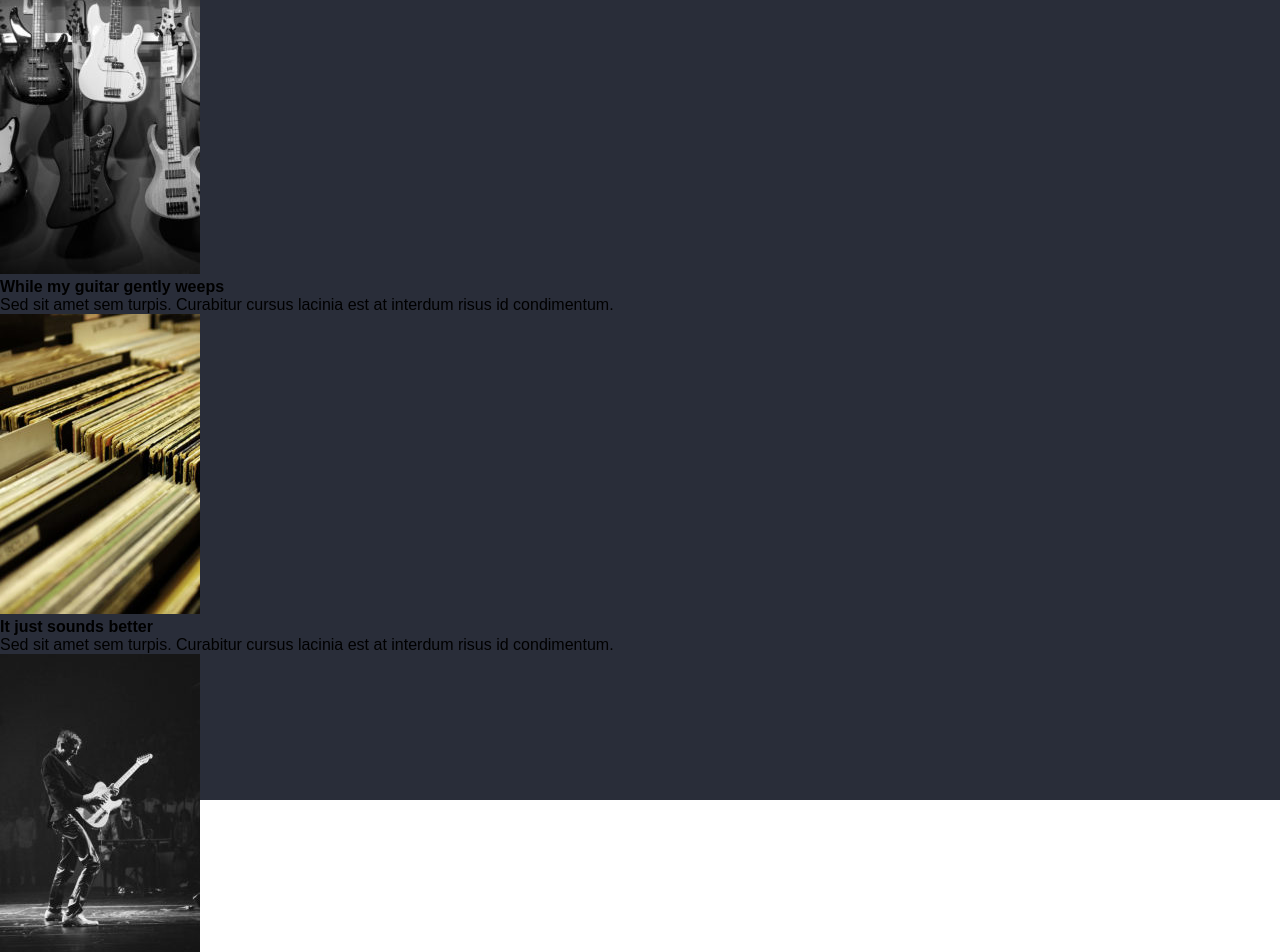
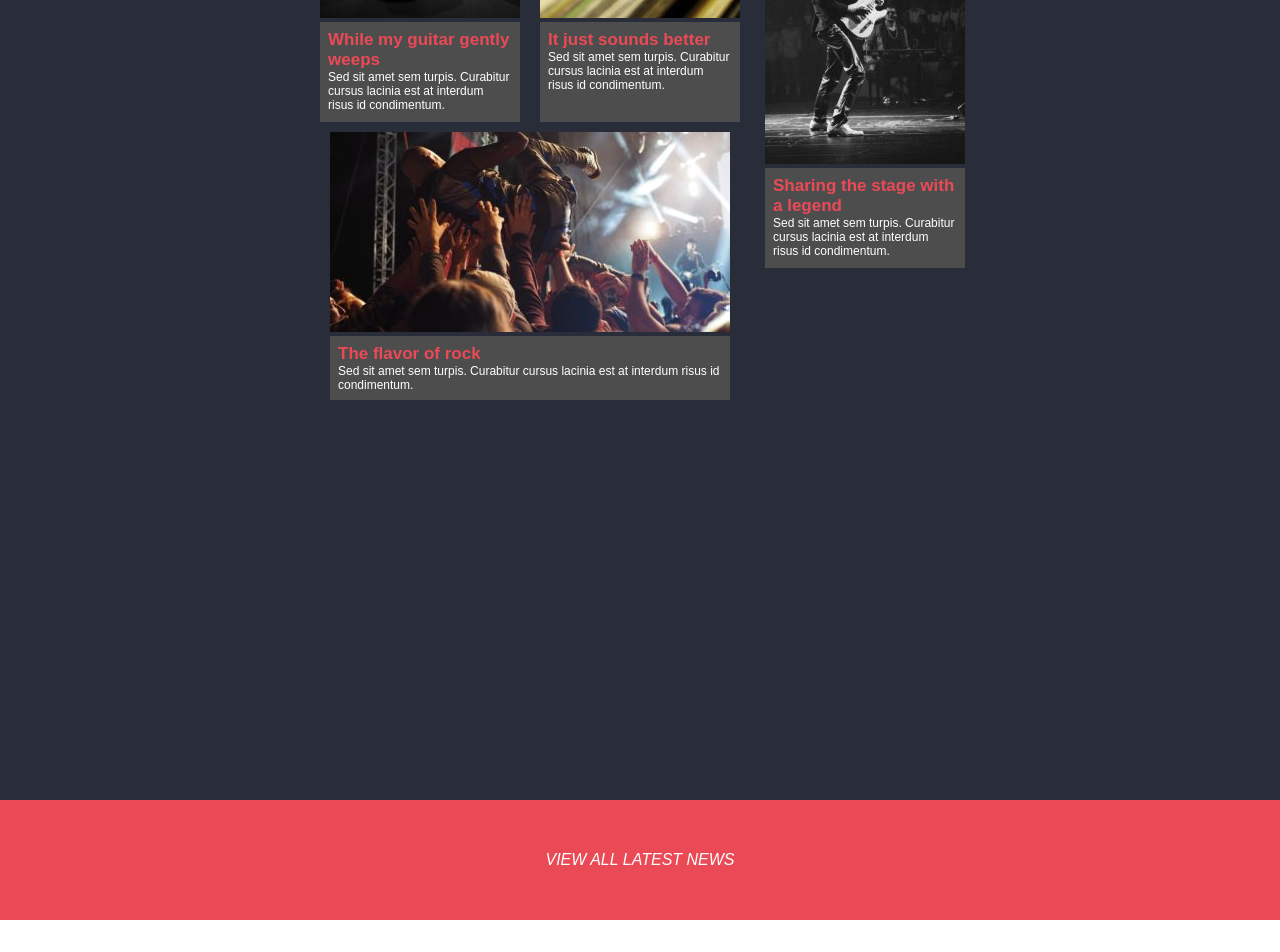
Before and after one commit to SteMorgia/proj-html-vuejs, a Vue app: page / in a window 1280 px wide. Shown: the part 1840-2792 px from the top of the page. After the commit the page ends 2760 px from the top, so only its background shows below. Built offline with nearby package versions, Linux system fonts and the light colour scheme.

Commit message:
add: sezione cards implementata

```diff
--- a/package.json
+++ b/package.json
@@ -9,6 +9,7 @@
   },
   "dependencies": {
     "@fortawesome/fontawesome-free": "^6.2.0",
+    "bootstrap": "^5.2.0",
     "core-js": "^3.8.3",
     "vue": "^2.6.14"
   },
--- a/src/App.vue
+++ b/src/App.vue
@@ -28,6 +28,7 @@ export default {
 
 <style lang="scss">
   @import '~@fortawesome/fontawesome-free/css/all.css';
+
   * {
     margin: 0;
     padding: 0;
--- a/src/components/BandNews.vue
+++ b/src/components/BandNews.vue
@@ -1,28 +1,45 @@
 <template>
     <div class="container">
-        <div class="cardContainer">
-            <SingleCard v-for="(card, index) in cards" :key="index" :imageSrc="card.src" :titolo="card.titolo" :paragrafo="card.paragrafo" />
+        <div class="cardContainerLeft">
+            <SingleCardOrizzontale :imageSrc="cardsOrizzontali[0].src" :titolo="cardsOrizzontali[0].titolo" :paragrafo="cardsOrizzontali[0].paragrafo" />
+            <SingleCardVerticale :imageSrc="cardsVerticali[1].src" :titolo="cardsVerticali[1].titolo" :paragrafo="cardsVerticali[1].paragrafo" />
+            <SingleCardVerticale :imageSrc="cardsVerticali[2].src" :titolo="cardsVerticali[2].titolo" :paragrafo="cardsVerticali[2].paragrafo" />
+            <SingleCardOrizzontale :imageSrc="cardsOrizzontali[1].src" :titolo="cardsOrizzontali[1].titolo" :paragrafo="cardsOrizzontali[1].paragrafo" />
+
+        </div>
+        <div class="containerRight">
+            <SingleCardVerticale :imageSrc="cardsVerticali[0].src" :titolo="cardsVerticali[0].titolo" :paragrafo="cardsVerticali[0].paragrafo" />
+            <SingleCardVerticale :imageSrc="cardsVerticali[3].src" :titolo="cardsVerticali[3].titolo" :paragrafo="cardsVerticali[3].paragrafo" />
+
         </div>
     </div>
 </template>
 
 <script>
-
-    import SingleCard from './SingleCard.vue'
+    import SingleCardVerticale from './SingleCardVerticale.vue';
+    import SingleCardOrizzontale from './SingleCardOrizzontale.vue'
     export default {
         name:'BandNews',
         components: {
-            SingleCard,
-
+            SingleCardOrizzontale,
+            SingleCardVerticale
         },
         data() {
             return {
-                cards: [
+                cardsOrizzontali: [
                     {
                         src: "images/blog_music_techo-400x200.jpg",
                         titolo: "Technology and music",
                         paragrafo: "Sed sit amet sem turpis. Curabitur cursus lacinia est at interdum risus id condimentum."
                     },
+
+                    {
+                        src: "images/blog_flavor_rock-400x200.jpg",
+                        titolo: "The flavor of rock",
+                        paragrafo: "Sed sit amet sem turpis. Curabitur cursus lacinia est at interdum risus id condimentum."
+                    },
+                ],
+                cardsVerticali: [
                     {
                         src: "images/blog-post1-200x300.jpg",
                         titolo: "Taking it back to the old school",
@@ -43,11 +60,6 @@
                         titolo: "Sharing the stage with a legend",
                         paragrafo: "Sed sit amet sem turpis. Curabitur cursus lacinia est at interdum risus id condimentum."
                     },
-                    {
-                        src: "images/blog_flavor_rock-400x200.jpg",
-                        titolo: "The flavor of rock",
-                        paragrafo: "Sed sit amet sem turpis. Curabitur cursus lacinia est at interdum risus id condimentum."
-                    },
                 ]
             }
         }
@@ -56,10 +68,24 @@
 </script>
 
 <style scoped lang="scss">
-    .cardContainer {
+.container {
+    width: 100%;
+    display: flex;
+}
+
+    .cardContainerLeft {
         display: flex;
+        justify-content: center;
         flex-wrap: wrap;
-        width: 60%;
+        width: 450px;
+
+    };
+    .cardContainerRight {
+        display: flex;
+        justify-content: center;
+        flex-wrap: wrap;
+        width: 230px;
+
     }
 
 </style>
--- a/src/components/InfoTitle.vue
+++ b/src/components/InfoTitle.vue
@@ -1,5 +1,5 @@
 <template>
-    <div class="innerContainer">
+    <div class="titleContainer">
         <h2>{{titolo}}</h2>
         <hr>
         <p>{{paragrafo}}</p>
@@ -18,7 +18,7 @@ export default {
 
 <style scoped lang="scss">
 
-    .innerContainer {
+    .titleContainer {
         text-align: center;
         width: 50%;
         display:flex;
@@ -33,6 +33,7 @@ export default {
         hr {
             width:50%;
             text-align: center;
+            color: white;
         }
         p {
             color: white;
--- a/src/components/MyBody.vue
+++ b/src/components/MyBody.vue
@@ -1,28 +1,35 @@
 <template>
-    <div class="container">
+    <div>
         <div class="greyArea">
             <InfoTitle :titolo="info[0].titolo" :paragrafo="info[0].paragrafo" />
         </div>
-        <div class="bandArea">
+        <div class="bandAreaTitle">
             <div class="titleContainer">
                 <InfoTitle :titolo="info[1].titolo" :paragrafo="info[1].paragrafo" />
             </div>
-            <BandNews />
         </div>
+        <div class="bandAreaCards">
+            <div class="content">
+                <BandNews />
+            </div>
+        </div>
+        <PinkComponent :paragrafo="pink[0]" />
     </div>
 </template>
 
 <script>
     import InfoTitle from './InfoTitle.vue';
-    import BandNews from './BandNews.vue'
+    import BandNews from './BandNews.vue';
+    import PinkComponent from './PinkComponent.vue';
 
 
     export default {
     name: "MyBody",
     components: {
     BandNews,
-    InfoTitle
-},
+    InfoTitle,
+    PinkComponent
+    },
         data() {
             return {
                 info: [
@@ -38,7 +45,9 @@
                         titolo: 'Live Dates',
                         paragrafo: 'Lorem ipsum dolor sit amet, consectetur adipisicing elit. Voluptatem perferendis, aliquam similique, repellendus ut sapiente!'
                     }
-                ]
+                ],
+
+                pink: ['VIEW ALL LATEST NEWS', 'VIEW ALL LIVE DATES']
             }
         }
     }
@@ -51,8 +60,8 @@
         display:flex;
         justify-content:center;
     };
-    .bandArea {
-        height: 200vh;
+    .bandAreaTitle {
+        height: 30vh;
         background-color: #292d39;
         display:flex;
         flex-direction: column;
@@ -63,7 +72,13 @@
             margin-bottom: 3rem;
             display:flex;
             justify-content:center;
-            width:100%;
+            width:70%;
         }
+    };
+    .bandAreaCards {
+        height: 170vh;
+        background-color: #292d39;
+        display: flex;
+        justify-content: center;
     }
 </style>
--- /dev/null
+++ b/src/components/PinkComponent.vue
@@ -0,0 +1,30 @@
+<template>
+    <div class="pinkContainer">
+        <p>{{paragrafo}}</p>
+    </div>
+</template>
+
+<script>
+export default {
+    name: 'PinkComponent',
+    props: {
+        paragrafo: String
+    }
+}
+</script>
+
+<style scoped lang="scss">
+    .pinkContainer {
+        width:100%;
+        height: 15vh;
+        background-color: #ea4a56;
+        display: flex;
+        justify-content: center;
+        align-items: center;
+
+        p {
+            color: white;
+            font-style: italic;
+        }
+    }
+</style>
--- a/src/components/SingleCard.vue
+++ /dev/null
@@ -1,29 +0,0 @@
-<template>
-    <div class="card">
-        <img :src="getImage(imageSrc)" />
-        <div class="container">
-            <h4>{{titolo}}</h4>
-            <p>{{paragrafo}}</p>
-        </div>
-    </div>
-</template>
-
-<script>
-export default {
-    name: 'SingleCard',
-    props: {
-        imageSrc: String,
-        titolo: String,
-        paragrafo: String
-    },
-    methods: {
-        getImage(imagePath) {
-            return require ('../assets/' + imagePath);
-        }
-    }
-}
-</script>
-
-<style scoped lang="scss">
-
-</style>
--- /dev/null
+++ b/src/components/SingleCardOrizzontale.vue
@@ -0,0 +1,47 @@
+<template>
+    <div class="card">
+        <img class="card-img-top" :src="getImage(imageSrc)" alt="Card image cap">
+        <div class="card-body">
+            <h4>{{titolo}}</h4>
+            <p>{{paragrafo}}</p>
+        </div>
+    </div>
+</template>
+
+<script>
+
+export default {
+    name: 'SingleCard',
+    props: {
+        imageSrc: String,
+        titolo: String,
+        paragrafo: String
+    },
+    methods: {
+        getImage(imagePath) {
+            return require ('../assets/' + imagePath);
+        }
+    }
+}
+</script>
+
+<style scoped lang="scss">
+    .card {
+        width: 400px;
+
+        .card-body {
+            background-color: #4d4d4d;
+            padding: 0.5rem;
+
+
+            h4 {
+                color: #ea4a56;
+                font-size: 17px;
+            };
+            p {
+                color: white;
+                font-size: 12px;
+            }
+        }
+    }
+</style>
--- /dev/null
+++ b/src/components/SingleCardVerticale.vue
@@ -0,0 +1,46 @@
+<template>
+    <div class="card">
+        <img class="card-img-top" :src="getImage(imageSrc)" alt="Card image cap">
+        <div class="card-body">
+            <h4>{{titolo}}</h4>
+            <p>{{paragrafo}}</p>
+        </div>
+    </div>
+</template>
+
+<script>
+export default {
+    name: 'SingleCardVerticale',
+    props: {
+        imageSrc: String,
+        titolo: String,
+        paragrafo: String
+    },
+    methods: {
+        getImage(imagePath) {
+            return require ('../assets/' + imagePath);
+        }
+    }
+}
+</script>
+
+<style scoped lang="scss">
+    .card {
+        width: 200px;
+        margin: 10px;
+
+        .card-body {
+            background-color: #4d4d4d;
+            padding: 0.5rem;
+            height:100px;
+            h4 {
+                color: #ea4a56;
+                font-size: 17px;
+            };
+            p {
+                color: white;
+                font-size: 12px;
+            }
+        }
+    }
+</style>
```
Also changed, not shown: 1 other file (tests, documents, lock files or other folders).
